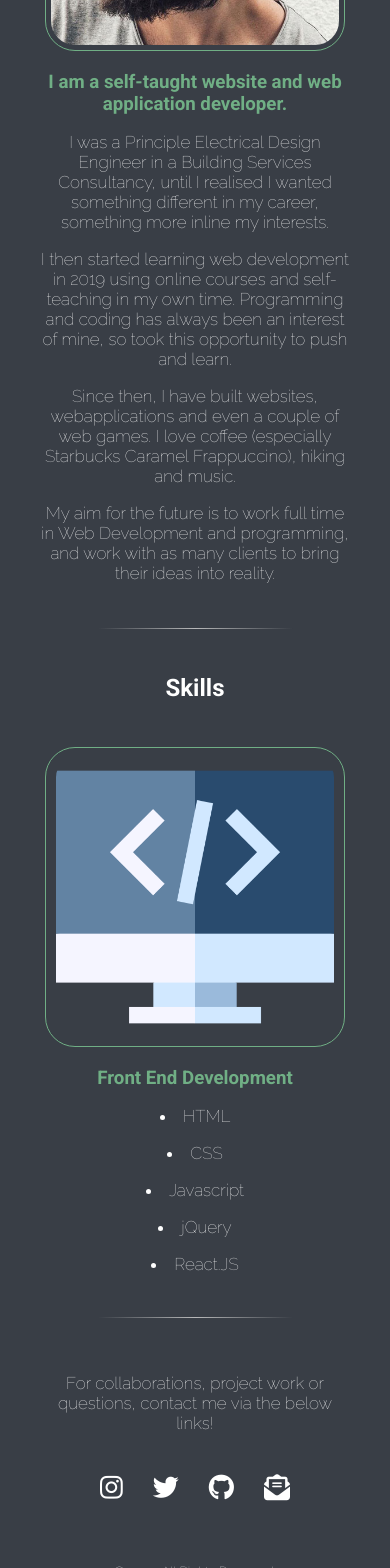
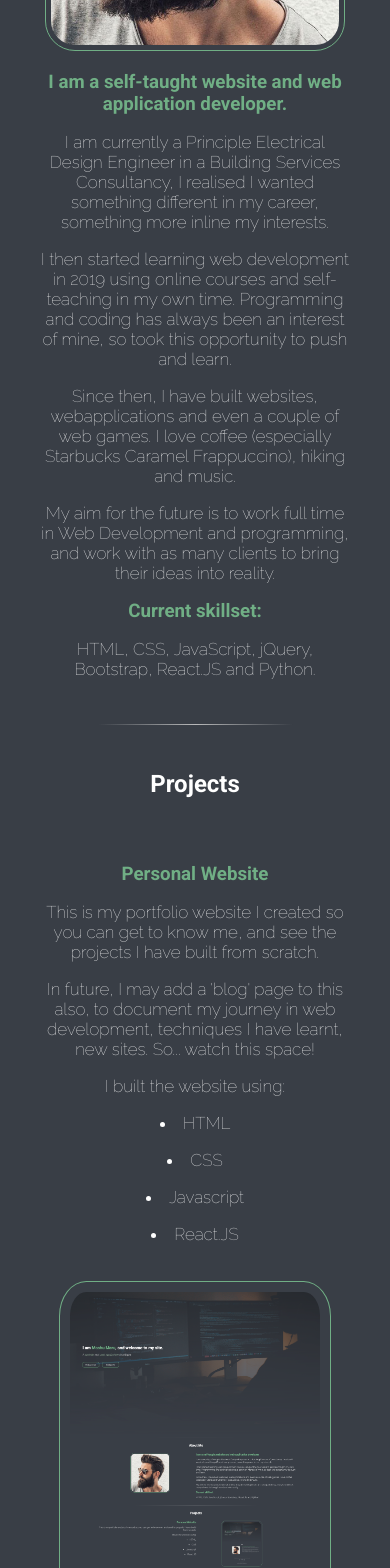
Before and after one commit to MashuMaru/personal-site, a React (Create React App) app: page / in a window 390 px wide. Shown: the part 1220-2788 px from the top of the page. Built offline with nearby package versions, Linux system fonts and the light colour scheme.

Commit message:
Added Projects component. (01)

```diff
--- a/public/styles.css
+++ b/public/styles.css
@@ -55,15 +55,6 @@ p {
     /* background-color: #f3faff; */
     color: white;
 }
-/* EDITED HERE */
-/* .about-section {
-    display: inline-block;
-    background-color: transparent;
-    color: white;
-    height: 100%;
-    min-height: 500px;
-} */
-/* EDITED HERE ABOVE */
 
 .about-pic-section {
     display: block;
@@ -93,6 +84,33 @@ p {
     }
 }
 
+.left-pic-section {
+    display: block;
+    width: 50%;
+    height: 100%;
+    float: right;
+    padding-right: 10%;
+}
+
+@media only screen and (max-width: 1440px) {
+    .left-pic-section {
+        padding-right: 15%;
+    }
+}
+
+@media only screen and (max-width: 1025px) {
+    .left-pic-section {
+        position: relative;
+        width: 100%;
+        float: none;
+        padding-left: 0;
+        padding-right: 0;
+        /* padding-left: auto;
+        padding-right: auto; */
+        /* margin-left: auto;
+        margin-right: auto; */
+    }
+}
 
 .title {
     text-align: center;
@@ -106,11 +124,37 @@ p {
     text-align: left;
     width: 50%;
     padding-right: 10%;
+    padding-bottom: 25px;
+    /* padding-left: 5%; */
+}
+
+.about-information-left {
+    display: block;
+    float: left;
+    text-align: right;
+    width: 50%;
+    padding-left: 10%;
+    padding-bottom: 25px;;
     /* padding-left: 5%; */
 }
 
 @media only screen and (max-width: 1025px) {
     .about-information {
+        width: 100%;
+        float: none;
+        margin-right: auto;
+        margin-left: auto;
+        padding-left: 10%;
+        padding-right: 10%;
+        padding-top: 20px;
+        padding-bottom: 20px;
+        text-align: center;
+
+    }
+}
+
+@media only screen and (max-width: 1025px) {
+    .about-information-left {
         width: 100%;
         float: none;
         margin-right: auto;
@@ -151,9 +195,11 @@ p {
     border-radius: 10%;
     border: solid 1px #70af85;
     padding: 10px;
-    height: 300px;
-    margin-left: 35%;
+    height: 350px;
+    margin-left: 25%;
     margin-right: 25%;
+    margin-bottom: 25px;
+
 }
 
 @media only screen and (max-width: 1025px) {
@@ -171,6 +217,14 @@ p {
 }
 
 .description {
+    display: inline;
+    font-weight: 700;
+    color: #70af85;
+    width: 100%;
+}
+
+
+.left-description {
     display: inline;
     font-weight: 700;
     color: #70af85;
--- a/src/App.js
+++ b/src/App.js
@@ -2,14 +2,14 @@ import React from 'react';
 import Footer from './Components/Footer';
 import Header from './Components/Header';
 import About from './Components/About';
-import Skills from './Components/Skills';
+import Projects from './Components/Projects';
 
 
 function App() {
     return <div>
     <Header />
     <About />
-    <Skills />
+    <Projects />
     <Footer />
     </div>
 }
--- a/src/Components/About.js
+++ b/src/Components/About.js
@@ -14,14 +14,16 @@ function About() {
 
         <div className="col about-information">
         <h3 className="description">I am a self-taught website and web application developer.</h3>
-        <p className="about-details">I was a Principle Electrical Design Engineer in a Building Services Consultancy,
-        until I realised I wanted something different in my career, something more inline my interests.</p>
+        <p className="about-details">I am currently a Principle Electrical Design Engineer in a Building Services Consultancy,
+        I realised I wanted something different in my career, something more inline my interests.</p>
         <p className="about-details">I then started learning web development in 2019 using online courses and self-teaching in my own time.
         Programming and coding has always been an interest of mine, so took this opportunity to push and learn.</p>
         <p className="about-details">Since then, I have built websites, webapplications and even a couple of web games.
         I love coffee (especially Starbucks Caramel Frappuccino), hiking and music. </p>
         <p className="about-details">My aim for the future is to work full time in Web Development and programming,
         and work with as many clients to bring their ideas into reality. </p>
+        <h3 className="description">Current skillset:</h3>
+        <p className="about-details">HTML, CSS, JavaScript, jQuery, Bootstrap, React.JS and Python.</p>
         </div>
         </div>
     </section>
--- /dev/null
+++ b/src/Components/Projects.js
@@ -0,0 +1,33 @@
+import React from 'react';
+import Image from '../mashumaru_site1.png'
+
+function About() {
+
+    return <section id="about">
+    <hr></hr>
+    <div className='about-section'>
+        <h1 className="title">Projects</h1>
+        <div className="col about-information-left">
+        <h3 className="left-description">Personal Website</h3>
+        <p className="about-details">This is my portfolio website I created so you can get to know me,
+        and see the projects I have built from scratch. </p>
+        <p className="about-details">In future, I may add a 'blog' page to this also,
+        to document my journey in web development, techniques I have learnt, new sites. So... watch this space!</p>
+        <p className="about-details">I built the website using:</p>
+        <p className="about-details"><li>HTML</li></p>
+        <p className="about-details"><li>CSS</li></p>
+        <p className="about-details"><li>Javascript</li></p>
+        <p className="about-details"><li>React.JS</li></p>
+
+
+        </div>
+
+        <div className="col left-pic-section">
+        <img className="skills-pic" src={Image} alt="pic-of-me"></img>
+        </div>
+
+        </div>
+    </section>
+}
+
+export default About;
--- a/src/Components/Skills.js
+++ /dev/null
@@ -1,27 +0,0 @@
-import React from 'react';
-import Image from '../programming.png'
-
-function About() {
-
-    return <section id="about">
-    <hr></hr>
-    <div className='about-section'>
-        <h1 className="title">Skills</h1>
-    <div className="col about-pic-section">
-        <img className="skills-pic" src={Image} alt="pic-of-me"></img>
-        </div>
-
-
-        <div className="col about-information">
-        <h3 className="description">Front End Development</h3>
-        <p className="about-details"><li>HTML</li></p>
-        <p className="about-details"><li>CSS</li></p>
-        <p className="about-details"><li>Javascript</li></p>
-        <p className="about-details"><li>jQuery</li></p>
-        <p className="about-details"><li>React.JS</li></p>
-        </div>
-        </div>
-    </section>
-}
-
-export default About;
```
Also changed, not shown: src/mashumaru_site1.png (added), 1 other file (tests, documents, lock files or other folders).
